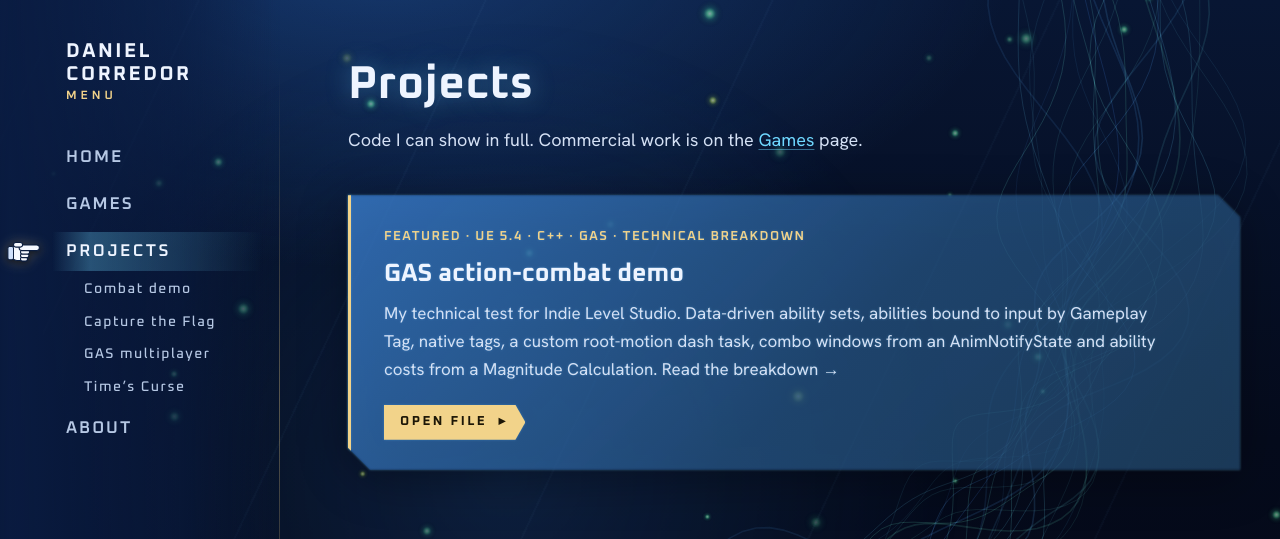
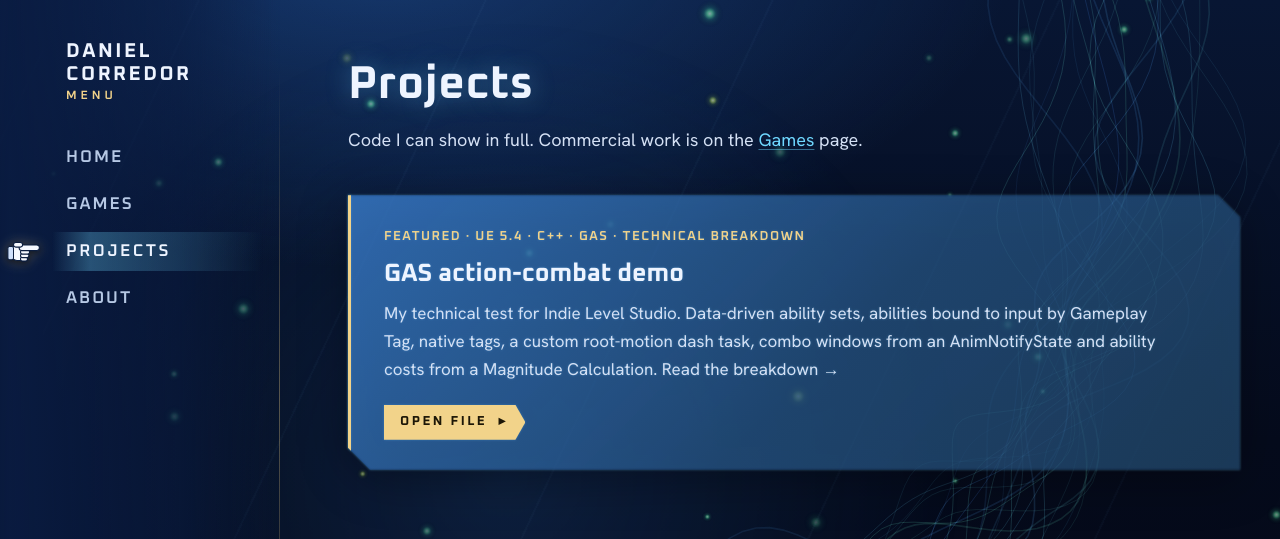
Before and after one commit to danielcorredorm/danielcorredorm.github.io, an Astro site: page /projects in a window 1280 px wide. Shown: the top 539 px of the page. Built offline with nearby package versions, Linux system fonts and the light colour scheme; Astro itself is replaced by a stand-in of ours.

Commit message:
Drop projects submenu, add back link on combat demo

```diff
--- a/src/layouts/Site.astro
+++ b/src/layouts/Site.astro
@@ -18,17 +18,13 @@ const path = Astro.url.pathname.replace(/\/$/, '') || '/';
 // Link previews (LinkedIn, WhatsApp, X): absolute URLs built from `site` in astro.config.mjs.
 const canonical = new URL(Astro.url.pathname, Astro.site).href;
 const ogImage = new URL('/og.png', Astro.site).href;
-// Main menu. Games and Projects carry a submenu that shows only while you are inside that section
+// Main menu. Games carries a submenu that shows only while you are inside that section
 // (the page script below opens and closes it as pages change, since the menu itself is not redrawn).
 const nav = [
   { href: '/', label: 'Home' },
   { href: '/games/', label: 'Games', group: 'games' },
   ...games.map((g) => ({ href: g.href, label: g.navLabel ?? g.title, sub: 'games' })),
-  { href: '/projects/', label: 'Projects', group: 'projects' },
-  { href: '/projects/combat-demo/', label: 'Combat demo', sub: 'projects' },
-  { href: '/projects/#capture-the-flag', label: 'Capture the Flag', sub: 'projects' },
-  { href: '/projects/#gas-multiplayer', label: 'GAS multiplayer', sub: 'projects' },
-  { href: '/projects/#times-curse', label: 'Time’s Curse', sub: 'projects' },
+  { href: '/projects/', label: 'Projects' },
   { href: '/about/', label: 'About' },
 ];
 const trim = (href: string) => href.split('#')[0].replace(/\/$/, '') || '/';
@@ -187,7 +183,8 @@ const currentOf = (href: string, isSub = false) => {
             hand.style.opacity = '1';
             hand.style.transform = `translate(${a.offsetLeft - 40}px, ${a.offsetTop + a.offsetHeight / 2 - 10}px)`;
           };
-          const home = () => point(box.querySelector(homeSel));
+          // homeSel may list fallbacks with "||": the first selector that matches wins.
+          const home = () => point(homeSel.split('||').map((s) => box.querySelector(s.trim())).find(Boolean) ?? null);
           const on = (target, type, fn) => target.addEventListener(type, fn, { signal });
           on(box, 'mouseover', (e) => { const a = e.target.closest('a'); if (a) point(a); });
           on(box, 'focusin', (e) => point(e.target.closest('a')));
@@ -207,7 +204,8 @@ const currentOf = (href: string, isSub = false) => {
           home();
           return home;
         };
-        const navHome = nav ? handFor(nav, 'a[aria-current="page"]', '(min-width: 900px)') : () => {};
+        // The hand rests on this exact page or, on a page the menu does not list (a project breakdown), on its section.
+        const navHome = nav ? handFor(nav, 'a[aria-current="page"] || a[aria-current]', '(min-width: 900px)') : () => {};
 
         // ---------- Once: living background ----------
         // Background: a few ribbons of thin green strands that undulate across the screen, and green motes
```
Also changed, not shown: src/layouts/Markdown.astro (+7 -0 lines).
